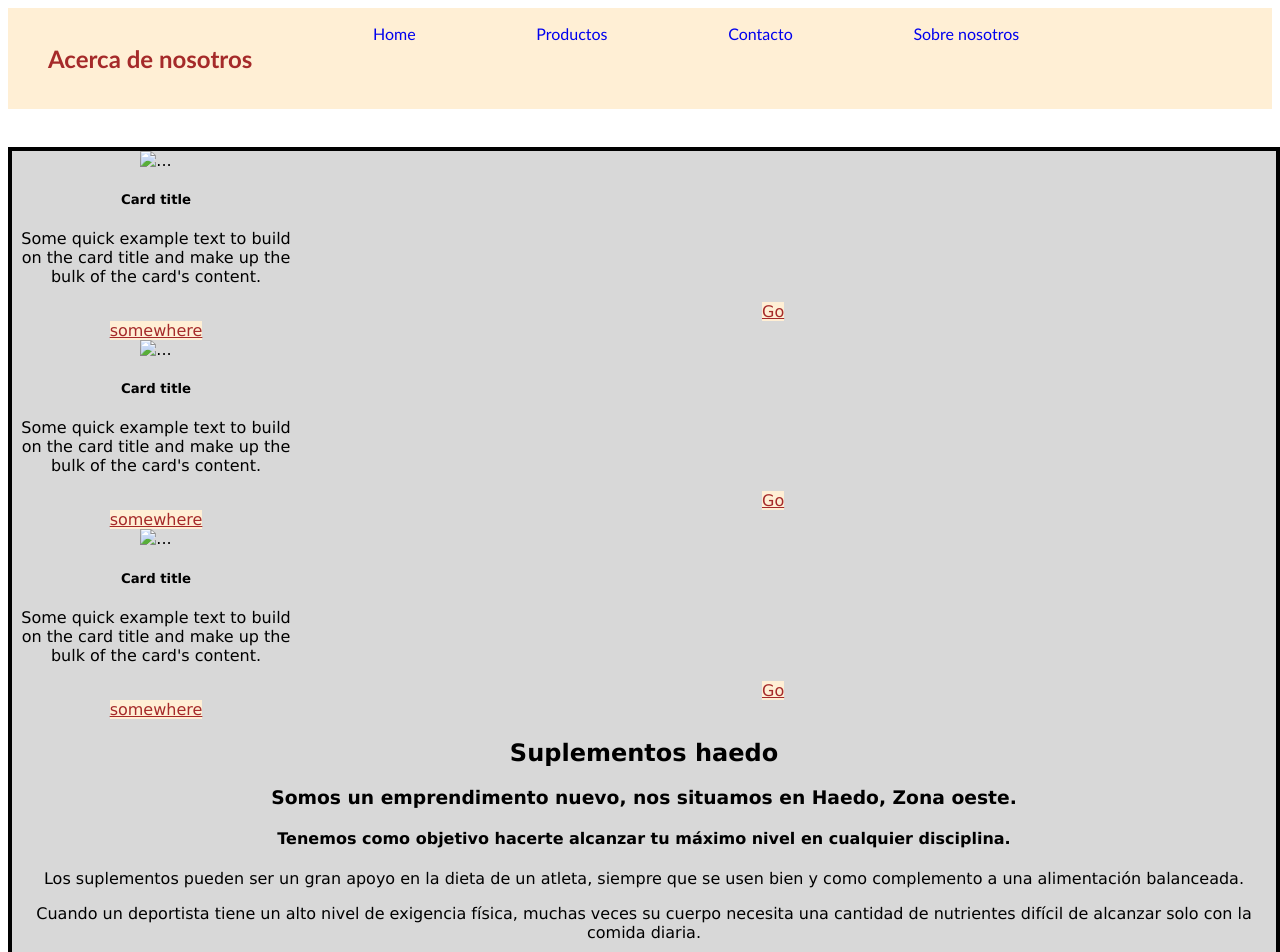
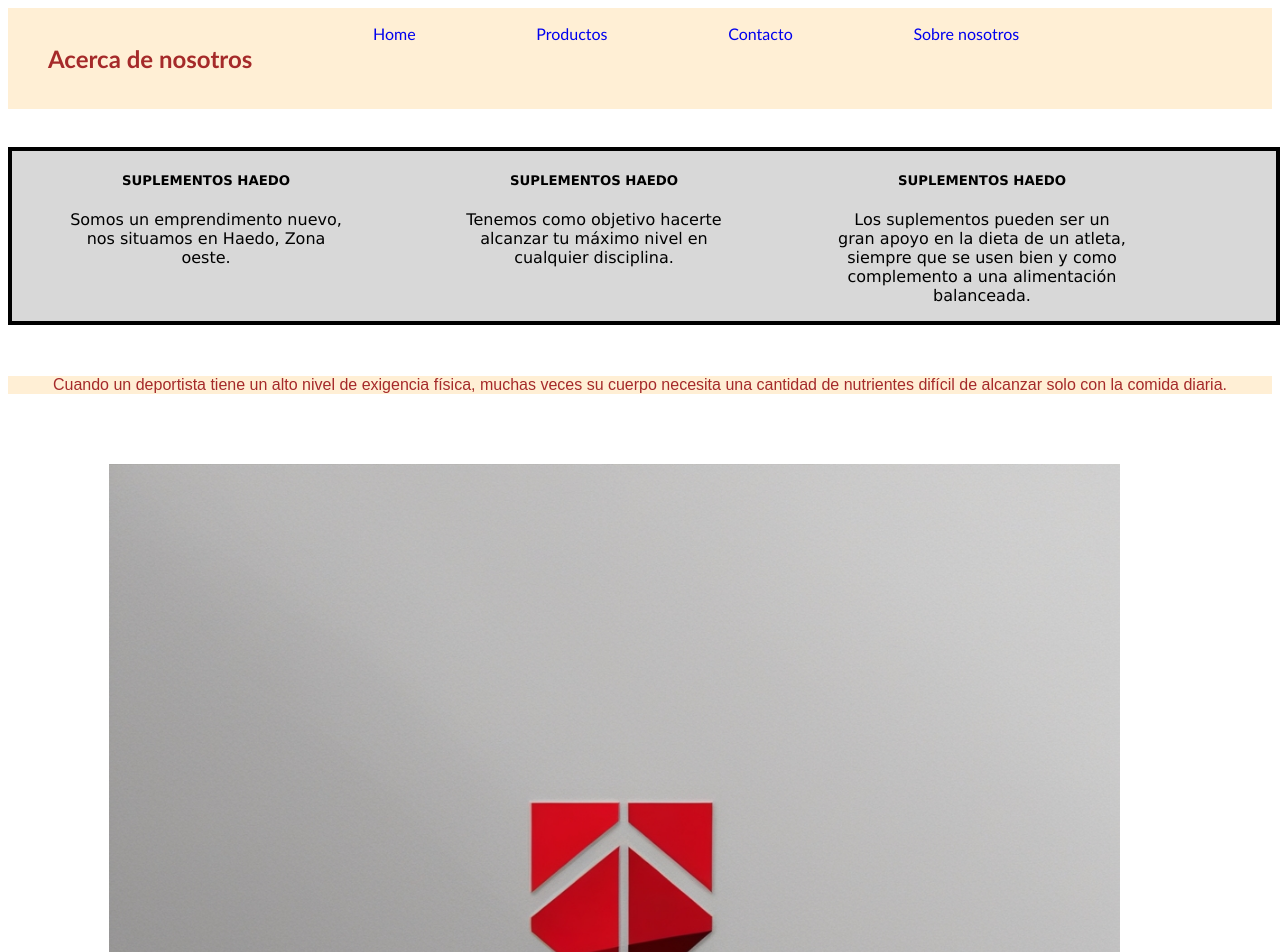
Before and after one commit to TeoZuccheri/2da-entrega-proyecto-coder, a plain HTML site: page html/sobrenosotros.html in a window 1280 px wide. Shown: the top 952 px of the page. Drawn offline with Linux system fonts and the light colour scheme.

Commit message:
Corrige el nombre del archivo index.html

```diff
--- a/css/style.css
+++ b/css/style.css
@@ -115,9 +115,17 @@ background-color: rgb(216, 216, 216);
     text-align: center;
     font-style: initial;
     font-family: 'Lucida Sans', 'Lucida Sans Regular', 'Lucida Grande', 'Lucida Sans Unicode', Geneva, Verdana, sans-serif;
+    display: flex;
+    justify-content: space-around;
 }
 
-
+.footer {
+    text-align: center;
+    font-style: unset;
+    font-family: Arial, Helvetica, sans-serif;
+    background-color: papayawhip;
+    margin-bottom: 70px;
+}
 
 /*CONTACTO*/
 
--- a/html/sobrenosotros.html
+++ b/html/sobrenosotros.html
@@ -23,42 +23,32 @@
     </header>
     <main id="texto">
         <div class="card" style="width: 18rem;">
-            <img src="..." class="card-img-top" alt="...">
             <div class="card-body">
-              <h5 class="card-title">Card title</h5>
-              <p class="card-text">Some quick example text to build on the card title and make up the bulk of the card's content.</p>
-              <a href="#" class="btn btn-primary">Go somewhere</a>
+              <h5 class="card-title">SUPLEMENTOS HAEDO</h5>
+              <p class="card-text">Somos un emprendimento nuevo, nos situamos en Haedo, Zona oeste.</p>
             </div>
           </div>
           <div class="card" style="width: 18rem;">
-            <img src="..." class="card-img-top" alt="...">
             <div class="card-body">
-              <h5 class="card-title">Card title</h5>
-              <p class="card-text">Some quick example text to build on the card title and make up the bulk of the card's content.</p>
-              <a href="#" class="btn btn-primary">Go somewhere</a>
+              <h5 class="card-title">SUPLEMENTOS HAEDO</h5>
+              <p class="card-text">Tenemos como objetivo hacerte alcanzar tu máximo nivel en cualquier disciplina.</p>
             </div>
           </div>
           <div class="card" style="width: 18rem;">
-            <img src="..." class="card-img-top" alt="...">
             <div class="card-body">
-              <h5 class="card-title">Card title</h5>
-              <p class="card-text">Some quick example text to build on the card title and make up the bulk of the card's content.</p>
-              <a href="#" class="btn btn-primary">Go somewhere</a>
+              <h5 class="card-title">SUPLEMENTOS HAEDO</h5>
+              <p class="card-text">Los suplementos pueden ser un gran apoyo en la dieta de un atleta, siempre que se usen bien y como complemento a una alimentación balanceada.</p>
             </div>
           </div>
-        <h2>Suplementos haedo</h2>
-        <h3>Somos un emprendimento nuevo, nos situamos en Haedo, Zona oeste.</h3>
-        <h4>Tenemos como objetivo hacerte alcanzar tu máximo nivel en cualquier disciplina.</h4>
         <section id="abajo">
             <div>
-                <p>Los suplementos pueden ser un gran apoyo en la dieta de un atleta, siempre que se usen bien y como complemento a una alimentación balanceada. </p>
-
-            </div>
-            <div>
-                <p>Cuando un deportista tiene un alto nivel de exigencia física, muchas veces su cuerpo necesita una cantidad de nutrientes difícil de alcanzar solo con la comida diaria.</p>
+                <p></p>
             </div>
         </section>
     </main>
+    <article>
+        <p class="footer">Cuando un deportista tiene un alto nivel de exigencia física, muchas veces su cuerpo necesita una cantidad de nutrientes difícil de alcanzar solo con la comida diaria.</p>
+    </article>
     <footer class="logo">
         <img src="../assets/Leonardo_Phoenix_You_are_an_expert_graphic_designer_in_brandin_2.jpg" alt="logo">
 
```
